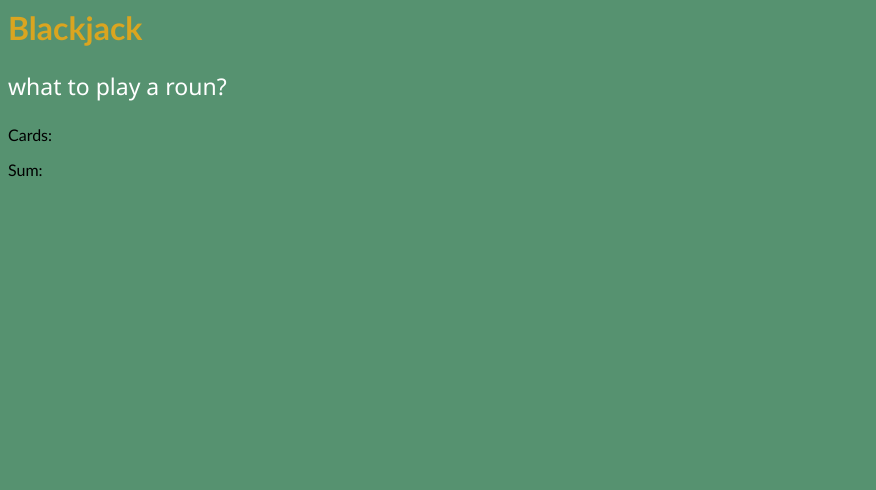
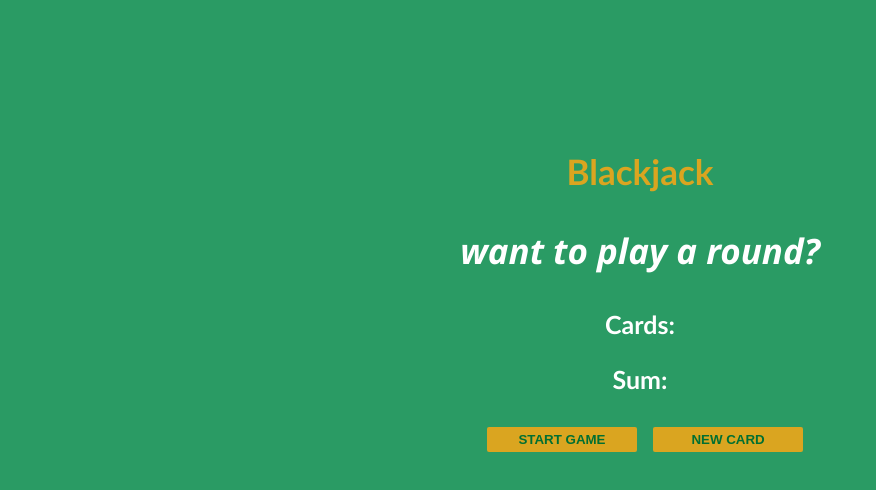
Before and after one commit to mail-aizhan/Scoreboard, a website built with Vite: page index.html in a window 1280 px wide. Shown: the whole page, without its empty margins (0-876 px from the left). Built offline with nearby package versions, Linux system fonts and the light colour scheme.

Commit message:
new codes were added

```diff
--- a/index.css
+++ b/index.css
@@ -1,13 +1,35 @@
 body {
-    background-color: rgb(86, 146, 112);
+    margin-top: 150px;
+    background-color:#2a9b64 ;
+    background-size: cover;
+    text-align: center;
+    font-size: 25px;
+    color:white;
+    font-weight:bold;
     font-family: 'Trebuchet MS', 'Lucida Sans Unicode', 'Lucida Grande', 'Lucida Sans', Arial, sans-serif;
 }
 
 h1 {
     color: goldenrod;
+    font-size: 35px;
+
 }
 
 #message-el { font-family: 'Segoe UI', Tahoma, Geneva, Verdana, sans-serif;
-             font-size:23px;
+             font-size:35px;
              color:white;
+             font-style: italic;
+
 }
+button {
+    color: #016f32;
+    width      : 150px;
+    background: goldenrod;
+    padding-top: 5px;
+    padding-bottom :5px;
+    font-weight: bold;
+    border: none;
+    border-radius: 2px;
+   margin-left: 10px;
+
+}
--- a/index.html
+++ b/index.html
@@ -4,9 +4,11 @@
 
     <body>
         <h1>Blackjack</h1>
-        <p id="message-el"> what to play a roun?</p>
-        <p>Cards:</p>
-        <p>Sum:</p>
+        <p id="message-el"> want to play a round?</p>
+        <p id = "card-el">Cards:</p>
+        <p id ="sum-el">Sum:</p>
+        <button onclick = "startGame()" >START GAME </button>
+        <button onclick="newCard()">  NEW CARD</button>
         <script src="index.js"></script>
     </body>
 </html>
--- a/index.js
+++ b/index.js
@@ -20,7 +20,7 @@ if (age <21) {
         } else {
                 console.log("you are welcome ")
             }
-*/
+
 
         let age = 102
         if (age < 100){
@@ -29,4 +29,50 @@ if (age < 100){
                 console.log ("Congratulations, you won the birthday card from the King !")
                 } else {
                     console.log("you have already gotten the birthday card")
+            }*/
+
+            let firstCard =10
+            let secondCard =4
+            let cards = [firstCard, secondCard]
+            let sum = firstCard + secondCard
+            let hasBlackJack = false
+            let isAlive = true
+            let message =""
+
+
+        let messageEl =document.getElementById("message-el")
+        let sumEl= document.querySelector("#sum-el")
+        let cardEl = document.getElementById("card-el")
+
+
+        function startGame(){
+            renderGame()
         }
+            function renderGame (){
+
+        cardEl.textContent = "Cards: "
+        //create a loop
+        for (let i=0; i<cards.length; i++) {
+            cardEl.textContent += cards[i] + " "
+        }
+
+        sumEl.textContent = "Sum: " + sum
+        if (sum <= 20){
+                    message= " Do you want to draw a new card?"
+                }else if (sum === 21){
+                    message ="Wohoo , you have got BlackJack"
+                    hasBlackJack =true
+                }else {
+                    message = "You are out of the game. "
+                    isAlive = false
+                }
+                messageEl.textContent= message
+            }
+
+            function newCard(){
+                let card = 6
+                sum += card
+                cards.push(card)
+                console.log(cards)
+                renderGame()
+            }
```
Also changed, not shown: background.jpg (added). Lines whose indentation alone changed are shown as unchanged.
